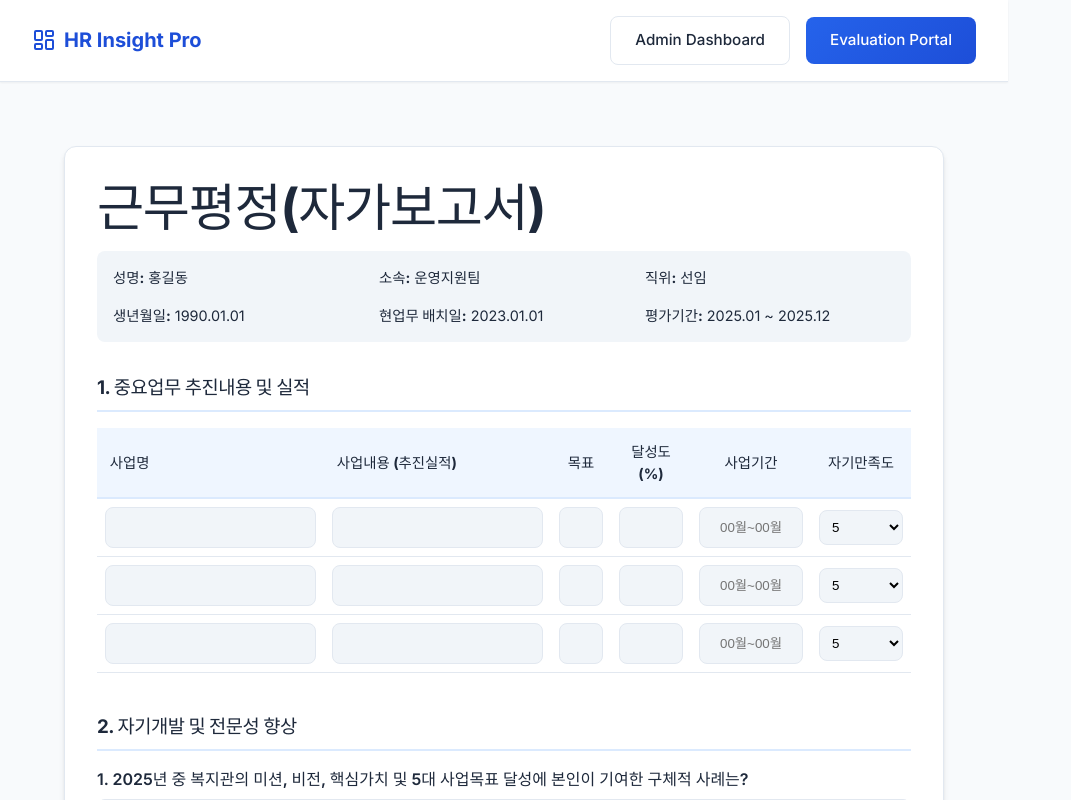
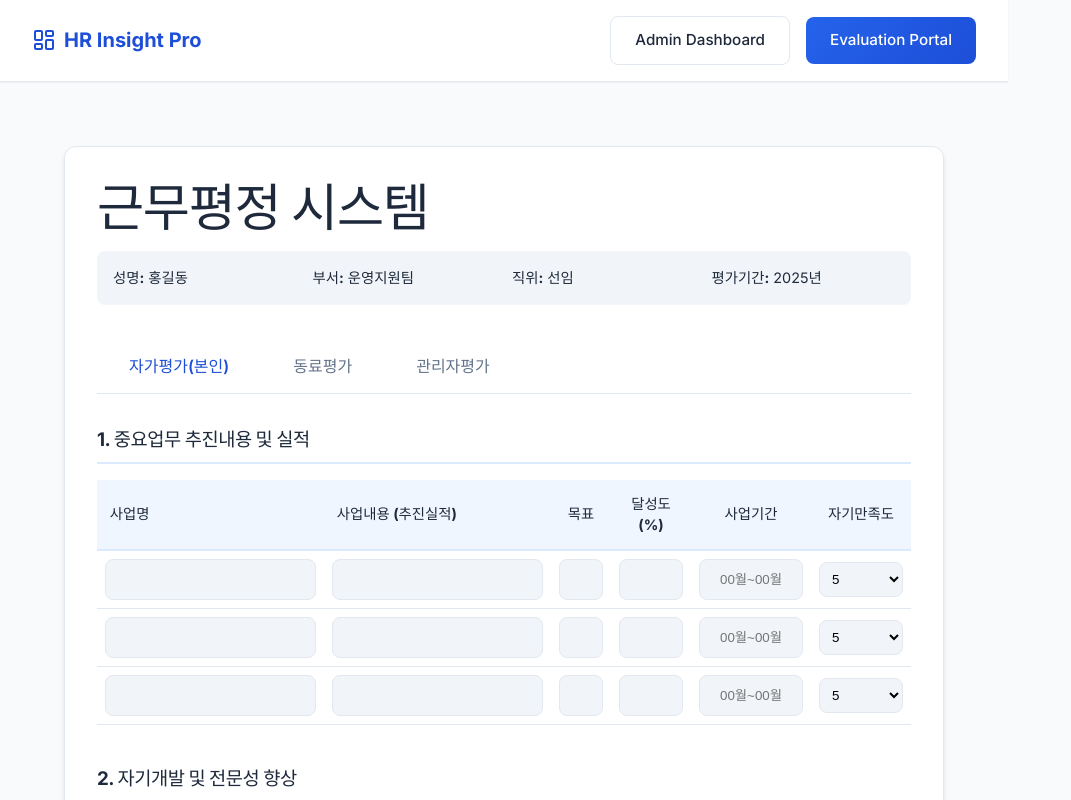
Before and after one commit to fitsociety-hue/assessment, a React app: page /#/eval/1 in a window 1280 px wide. Shown: the top 800 px of the page, without its empty margins (0-1071 px from the left). Built offline with nearby package versions, Linux system fonts and the light colour scheme; the HTML template or start-up script is replaced by a standard one.

Commit message:
Final sync of EvaluationForm

```diff
--- a/src/components/evaluation/EvaluationForm.jsx
+++ b/src/components/evaluation/EvaluationForm.jsx
@@ -1,23 +1,46 @@
-import React from 'react';
+import React, { useState } from 'react';
 import { useParams } from 'react-router-dom';
 
 export default function EvaluationForm() {
     const { id } = useParams();
+    const [activeTab, setActiveTab] = useState(0);
 
     return (
         <div className="container">
             <div className="card">
-                <h1>근무평정(자가보고서)</h1>
-                <div style={{ display: 'grid', gridTemplateColumns: '1fr 1fr 1fr', gap: '1rem', background: 'var(--bg-input)', padding: '1rem', borderRadius: 'var(--radius-md)', fontSize: '0.9rem' }}>
+                <h1>근무평정 시스템</h1>
+                <div style={{ display: 'grid', gridTemplateColumns: 'repeat(4, 1fr)', gap: '1rem', background: 'var(--bg-input)', padding: '1rem', borderRadius: 'var(--radius-md)', fontSize: '0.9rem', marginBottom: '2rem' }}>
                     <div><strong>성명:</strong> 홍길동</div>
-                    <div><strong>소속:</strong> 운영지원팀</div>
+                    <div><strong>부서:</strong> 운영지원팀</div>
                     <div><strong>직위:</strong> 선임</div>
-                    <div><strong>생년월일:</strong> 1990.01.01</div>
-                    <div><strong>현업무 배치일:</strong> 2023.01.01</div>
-                    <div><strong>평가기간:</strong> 2025.01 ~ 2025.12</div>
+                    <div><strong>평가기간:</strong> 2025년</div>
                 </div>
 
-                <form style={{ marginTop: '2rem' }}>
+                {/* Tabs */}
+                <div style={{ display: 'flex', borderBottom: '1px solid var(--border-light)', marginBottom: '2rem' }}>
+                    {['자가평가(본인)', '동료평가', '관리자평가'].map((tab, idx) => (
+                        <button
+                            key={idx}
+                            onClick={() => setActiveTab(idx)}
+                            style={{
+                                padding: '1rem 2rem',
+                                borderBottom: activeTab === idx ? '2px solid var(--primary-600)' : 'none',
+                                color: activeTab === idx ? 'var(--primary-700)' : 'var(--text-sub)',
+                                fontWeight: activeTab === idx ? '600' : '400',
+                                background: 'none',
+                                border: 'none',
+                                cursor: 'pointer',
+                                fontSize: '1rem'
+                            }}
+                        >
+                            {tab}
+                        </button>
+                    ))}
+                </div>
+
+                {/* Tab Content 1: Self Evaluation */}
+                {activeTab === 0 && (
+                    <form className="animate-fade-in">
                         {/* Section 1: Major Performance */}
                         <section style={{ marginBottom: '2.5rem' }}>
                             <h3 style={{ borderBottom: '2px solid var(--primary-100)', paddingBottom: '0.5rem', marginBottom: '1rem' }}>
@@ -111,11 +134,91 @@ export default function EvaluationForm() {
                         </section>
 
                         <div style={{ textAlign: 'right' }}>
-                        <button type="button" className="btn btn-primary" onClick={() => alert('저장되었습니다.')}>
+                            <button type="button" className="btn btn-primary" onClick={() => alert('자가보고서가 저장되었습니다.')}>
                                 자가보고서 제출하기
                             </button>
                         </div>
                     </form>
+                )}
+
+                {/* Tab Content 2: Peer Evaluation */}
+                {activeTab === 1 && (
+                    <div className="animate-fade-in">
+                        <h3 style={{ borderBottom: '2px solid var(--primary-100)', paddingBottom: '0.5rem', marginBottom: '1rem' }}>동료 평가 (Peer Review)</h3>
+                        <p className="text-sub" style={{ marginBottom: '2rem' }}>협업하는 동료의 직무 수행 태도와 능력을 객관적으로 평가해 주세요.</p>
+
+                        <table style={{ width: '100%', borderCollapse: 'collapse' }}>
+                            <thead>
+                                <tr style={{ background: 'var(--bg-input)' }}>
+                                    <th style={{ padding: '1rem', textAlign: 'left' }}>평가 항목</th>
+                                    <th style={{ padding: '1rem', textAlign: 'center', width: '300px' }}>척도 (5점 만점)</th>
+                                </tr>
+                            </thead>
+                            <tbody>
+                                {[
+                                    { cat: '직무태도', q: '조직가치: 기관의 미션과 비전을 이해하고 실천하려 노력한다.' },
+                                    { cat: '직무태도', q: '협조성: 타 팀과의 업무협조가 원활하고 적극 협력한다.' },
+                                    { cat: '직무능력', q: '전문성: 업무 수행에 필요한 전문 지식과 기술을 보유하고 있다.' },
+                                    { cat: '직무능력', q: '소통역량: 동료의 의견을 경청하며 합리적인 결과를 도출한다.' },
+                                    { cat: '근무실적', q: '협업기여: 팀 프로젝트나 협업 과제 수행 시 적극적으로 기여하는가?' }
+                                ].map((item, i) => (
+                                    <tr key={i} style={{ borderBottom: '1px solid var(--border-light)' }}>
+                                        <td style={{ padding: '1rem' }}>
+                                            <div style={{ fontSize: '0.85rem', color: 'var(--primary-600)', marginBottom: '0.3rem' }}>{item.cat}</div>
+                                            <div>{item.q}</div>
+                                        </td>
+                                        <td style={{ padding: '1rem', textAlign: 'center' }}>
+                                            <div style={{ display: 'flex', gap: '0.5rem', justifyContent: 'center' }}>
+                                                {[5, 4, 3, 2, 1].map(score => (
+                                                    <label key={score} style={{ background: 'white', border: '1px solid var(--border-light)', padding: '0.5rem 0.8rem', borderRadius: '4px', cursor: 'pointer' }}>
+                                                        <input type="radio" name={`peer_q${i}`} value={score} /> {score}
+                                                    </label>
+                                                ))}
+                                            </div>
+                                        </td>
+                                    </tr>
+                                ))}
+                            </tbody>
+                        </table>
+                        <div style={{ textAlign: 'right', marginTop: '2rem' }}>
+                            <button type="button" className="btn btn-primary" onClick={() => alert('동료 평가가 저장되었습니다.')}>
+                                평가 제출하기
+                            </button>
+                        </div>
+                    </div>
+                )}
+
+                {/* Tab Content 3: Manager Evaluation */}
+                {activeTab === 2 && (
+                    <div className="animate-fade-in">
+                        <h3 style={{ borderBottom: '2px solid var(--primary-100)', paddingBottom: '0.5rem', marginBottom: '1rem' }}>관리자 평가 (Manager Review)</h3>
+                        <p className="text-sub" style={{ marginBottom: '2rem' }}>팀원의 성과와 역량을 종합적으로 평가해 주세요.</p>
+
+                        {/* Simple List for Manager */}
+                        <div style={{ display: 'grid', gap: '1.5rem' }}>
+                            <div style={{ padding: '1.5rem', background: 'var(--primary-50)', borderRadius: 'var(--radius-md)' }}>
+                                <h4 style={{ color: 'var(--primary-700)' }}>종합 의견</h4>
+                                <textarea className="input-field" rows="5" placeholder="해당 직원의 강점, 보완할 점, 종합적인 의견을 기술해 주세요."></textarea>
+                            </div>
+
+                            <div style={{ padding: '1.5rem', border: '1px solid var(--border-light)', borderRadius: 'var(--radius-md)' }}>
+                                <h4>종합 등급 산정</h4>
+                                <div style={{ display: 'flex', gap: '2rem', marginTop: '1rem' }}>
+                                    {['S (최우수)', 'A (우수)', 'B (보통)', 'C (미흡)', 'D (부족)'].map(grade => (
+                                        <label key={grade} style={{ display: 'flex', alignItems: 'center', gap: '0.5rem', cursor: 'pointer', fontWeight: 600 }}>
+                                            <input type="radio" name="manager_grade" /> {grade}
+                                        </label>
+                                    ))}
+                                </div>
+                            </div>
+                        </div>
+                        <div style={{ textAlign: 'right', marginTop: '2rem' }}>
+                            <button type="button" className="btn btn-primary" onClick={() => alert('관리자 평가가 저장되었습니다.')}>
+                                최종 평가 완료
+                            </button>
+                        </div>
+                    </div>
+                )}
             </div>
         </div>
     );
```
Lines whose indentation alone changed are shown as unchanged.
